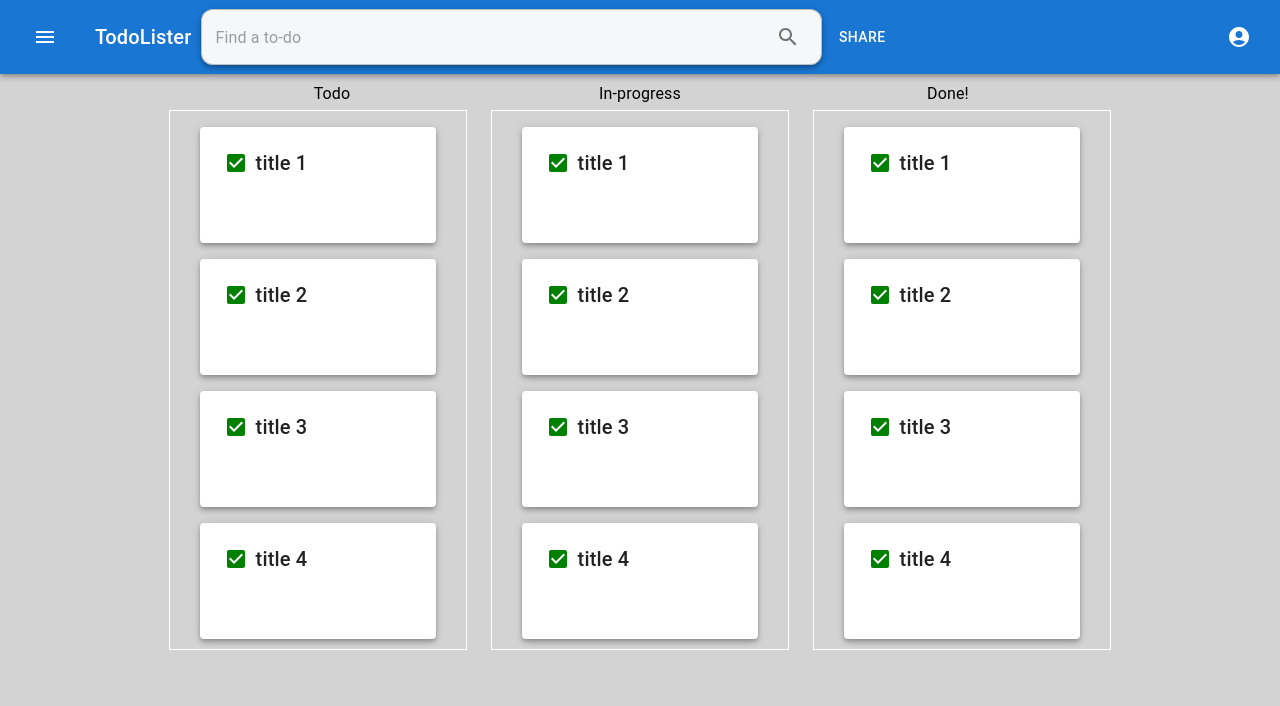
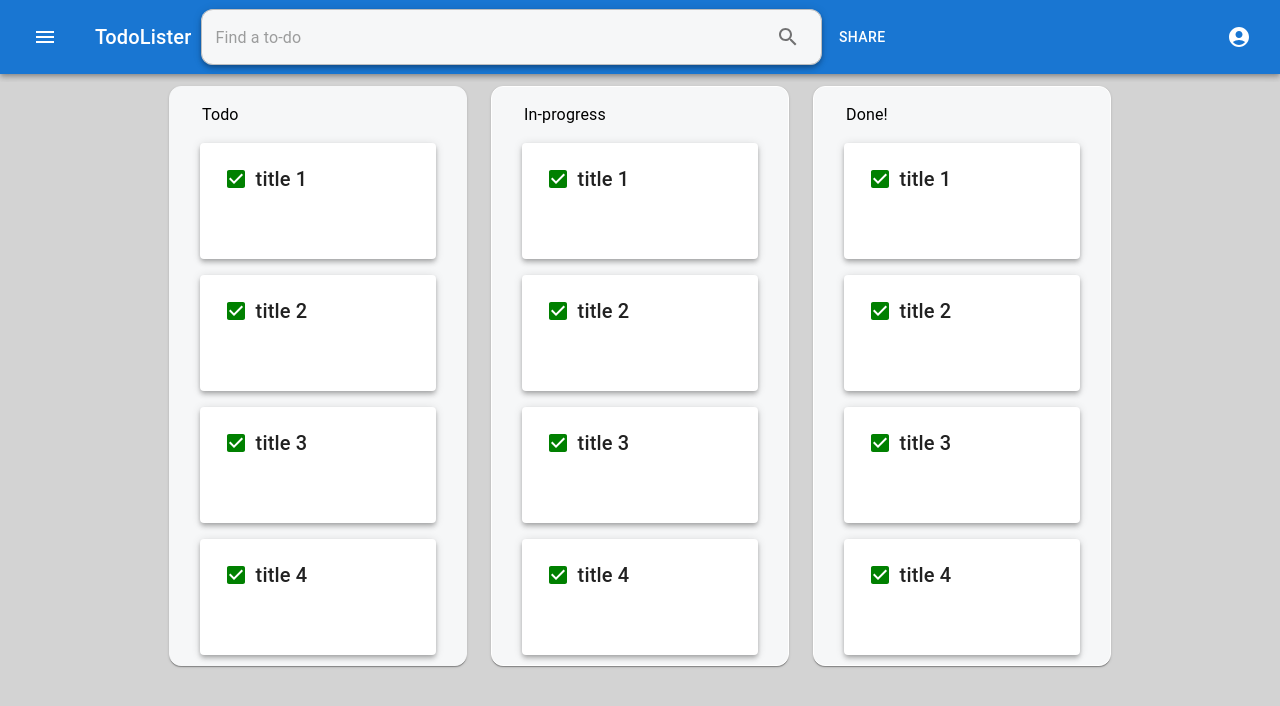
Before and after one commit to whats-a-handle/todo-list-app, a React (Create React App) app in the folder frontend/: page / in a window 1280 px wide. Shown: the top 706 px of the page. Built offline with nearby package versions, Linux system fonts and the light colour scheme.

Commit message:
Moved column names inside columns and added more styling to columns

```diff
--- a/frontend/src/Components/TodoList.jsx
+++ b/frontend/src/Components/TodoList.jsx
@@ -7,39 +7,61 @@ export default function TodoList() {
     <TodoCard title="title 2" isCompleted />, <TodoCard title="title 3" isCompleted />, <TodoCard title="title 4" isCompleted />];
   return (
     <Box sx={{ maxHeight: '100%' }}>
-      <Grid container item xs={12} align="center" justifyContent="center">
-        <Grid item xs={3}>
-          <Typography color="inherit">
-            Todo
-          </Typography>
-        </Grid>
-        <Grid item xs={3}>
-          <Typography>
-            In-progress
-          </Typography>
-        </Grid>
-        <Grid item xs={3}>
-          <Typography>
-            Done!
-          </Typography>
-        </Grid>
-      </Grid>
       <Grid container item xs={12} style={{ padding: '20px' }} align="center" justifyContent="center">
-        <Grid container item xs={3} rowSpacing={2} sx={{ border: '1px solid white', paddingBottom: '10px', marginRight: 3 }}>
+        <Grid
+          container
+          item
+          xs={3}
+          rowSpacing={2}
+          sx={{
+            borderRadius: 3, border: '1px solid rgb(246, 247, 248)', backgroundColor: 'rgb(246, 247, 248)', paddingBottom: '10px', marginRight: 3, boxShadow: 1,
+          }}
+        >
+          <Grid container item xs={12} align="left" sx={{ paddingLeft: 4 }}>
+            <Typography>
+              Todo
+            </Typography>
+          </Grid>
           {items.map((item) => (
             <Grid item xs={12} sm={12} md={12} lg={12} xl={12}>
               {item}
             </Grid>
           ))}
         </Grid>
-        <Grid container item xs={3} rowSpacing={2} sx={{ border: '1px solid white', paddingBottom: '10px', marginRight: 3 }}>
+        <Grid
+          container
+          item
+          xs={3}
+          rowSpacing={2}
+          sx={{
+            borderRadius: 3, border: '1px solid white', backgroundColor: 'rgb(246, 247, 248)', paddingBottom: '10px', marginRight: 3, boxShadow: 1,
+          }}
+        >
+          <Grid container item xs={12} align="left" sx={{ paddingLeft: 4 }}>
+            <Typography>
+              In-progress
+            </Typography>
+          </Grid>
           {items.map((item) => (
             <Grid item xs={12} sm={12} md={12} lg={12} xl={12}>
               {item}
             </Grid>
           ))}
         </Grid>
-        <Grid container item xs={3} rowSpacing={2} sx={{ border: '1px solid white', paddingBottom: '10px' }}>
+        <Grid
+          container
+          item
+          xs={3}
+          rowSpacing={2}
+          sx={{
+            borderRadius: 3, border: '1px solid white', backgroundColor: 'rgb(246, 247, 248)', paddingBottom: '10px', boxShadow: 1,
+          }}
+        >
+          <Grid container item xs={12} align="left" sx={{ paddingLeft: 4 }}>
+            <Typography>
+              Done!
+            </Typography>
+          </Grid>
           {items.map((item) => (
             <Grid item xs={12} sm={12} md={12} lg={12} xl={12}>
               {item}
```
